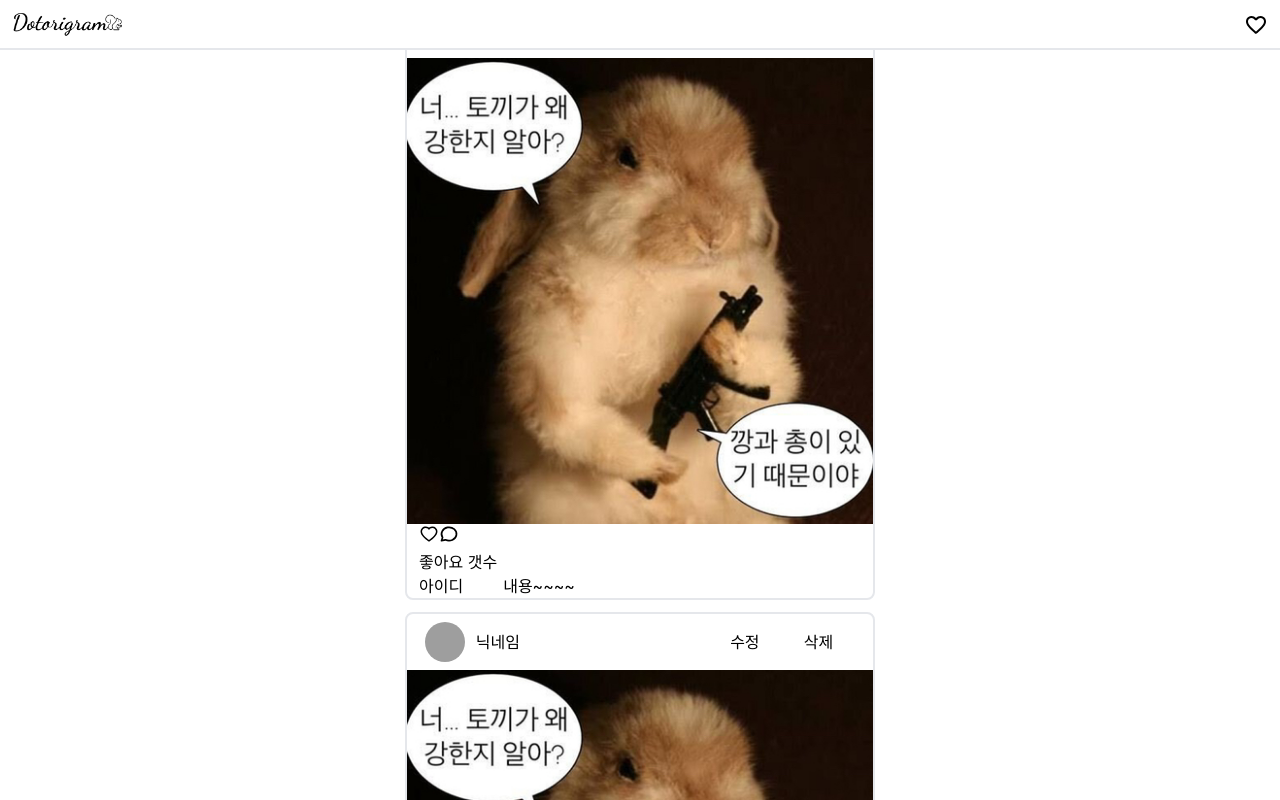
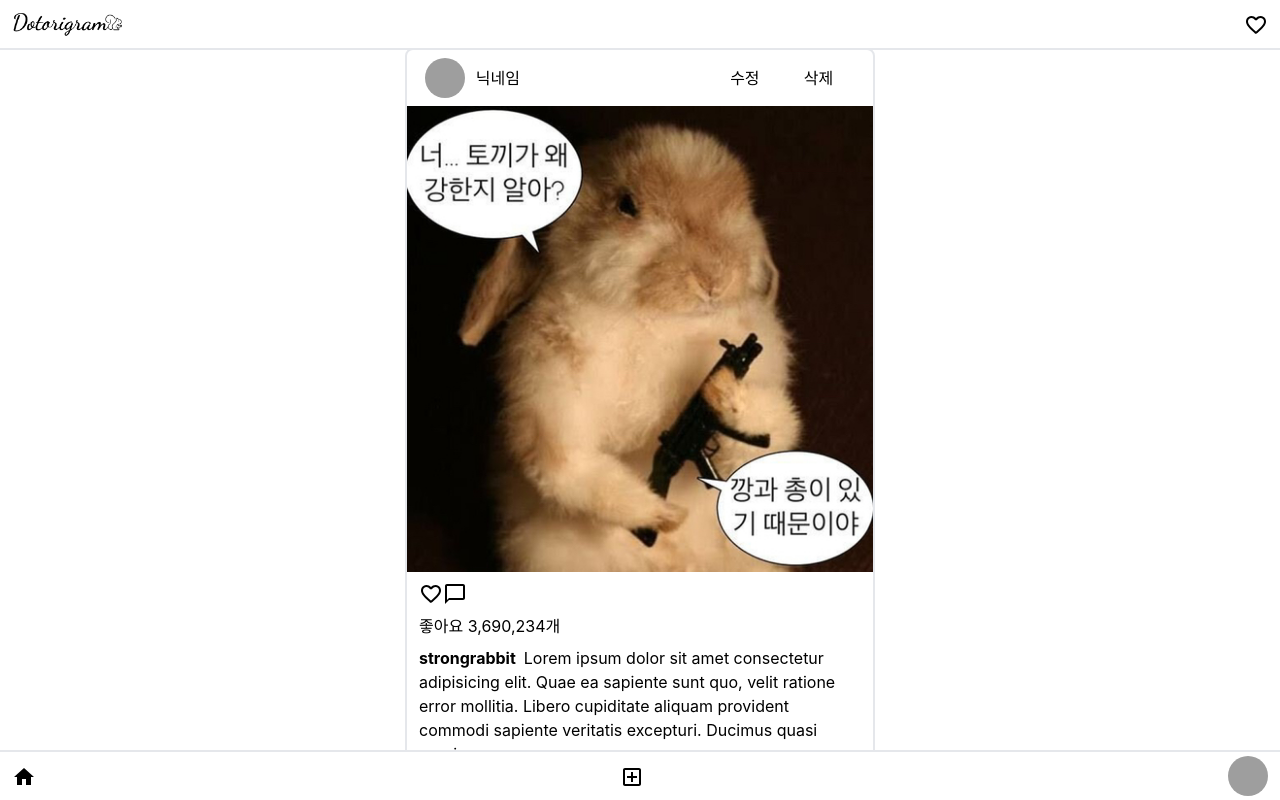
Before and after one commit to yurimpark/dotorigram_backup, a React (Create React App) app: page / in a window 1280 px wide. Shown: the top 800 px of the page. Built offline with nearby package versions, Linux system fonts and the light colour scheme; grey boxes are pictures that could not be loaded.

Commit message:
button, BottomNavbar 변경
button mui icon 변경, 하단바 margin 변경,

```diff
--- a/src/components/main/BottomNavbar.jsx
+++ b/src/components/main/BottomNavbar.jsx
@@ -1,11 +1,22 @@
 import React from 'react';
+import HomeIcon from '@mui/icons-material/Home';
+import AddBoxOutlinedIcon from '@mui/icons-material/AddBoxOutlined';
+import Avatar from '@mui/material/Avatar';
 
 const BottomNavbar = () => {
   return (
-    <div className='flex place-content-around  mx-3'>
-      <button>home</button>
-      <button>upload</button>
-      <button>mypage</button>
+    <div className='z-10 bottom-0 w-screen fixed bg-white border-t-2'>
+      <div className='h-12 flex justify-between mx-3 items-center'>
+        <button>
+          <HomeIcon />
+        </button>
+        <button>
+          <AddBoxOutlinedIcon />
+        </button>
+        <button>
+          <Avatar alt='Remy Sharp' src='/static/images/avatar/1.jpg' />
+        </button>
+      </div>
     </div>
   );
 };
--- a/src/components/main/FeedContent.jsx
+++ b/src/components/main/FeedContent.jsx
@@ -1,22 +1,25 @@
 import React from 'react';
 
-import { AiOutlineHeart } from 'react-icons/ai';
-import { TbMessageCircle2 } from 'react-icons/tb';
+import FavoriteBorderRoundedIcon from '@mui/icons-material/FavoriteBorderRounded';
+import ChatBubbleOutlineOutlinedIcon from '@mui/icons-material/ChatBubbleOutlineOutlined';
 const FeedContent = () => {
   return (
     <div className='mx-3'>
-      <div>
+      <div className='mt-2'>
         <button>
-          <AiOutlineHeart className='text-xl' />
+          <FavoriteBorderRoundedIcon className='text-xl' />
         </button>
         <button>
-          <TbMessageCircle2 className='text-xl' />
+          <ChatBubbleOutlineOutlinedIcon className='text-xl' />
         </button>
       </div>
-      <div>좋아요 갯수</div>
-      <div className='flex gap-10'>
-        <div>아이디</div>
-        <div>내용~~~~</div>
+      <div className='mt-2'>좋아요 3,690,234개</div>
+      <div className='my-2'>
+        <div className='font-bold inline-block float-left mr-2'>strongrabbit</div>
+        <div>
+          Lorem ipsum dolor sit amet consectetur adipisicing elit. Quae ea sapiente sunt quo, velit ratione error mollitia. Libero cupiditate aliquam provident commodi sapiente veritatis excepturi.
+          Ducimus quasi aperiam saepe ea.
+        </div>
       </div>
     </div>
   );
--- a/src/pages/Mainpage.jsx
+++ b/src/pages/Mainpage.jsx
@@ -6,9 +6,12 @@ const Mainpage = () => {
   return (
     <div>
       <TopNavbar />
-      {/* <StoryList /> */}
-      <FeedList />
-      <FeedList />
+      <div className='py-12'>
+        {/* <StoryList /> */}
+        <FeedList />
+        <FeedList />
+        <FeedList />
+      </div>
       <BottomNavbar />
     </div>
   );
```
